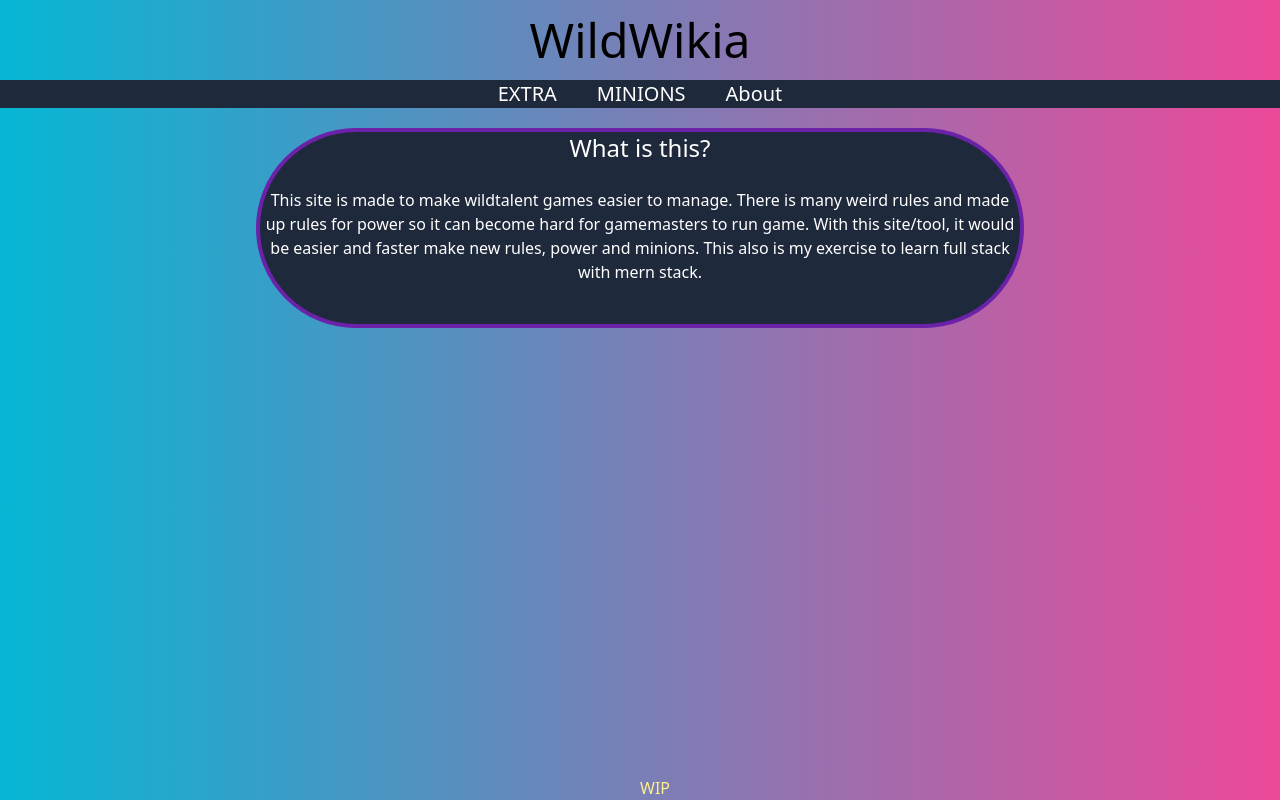
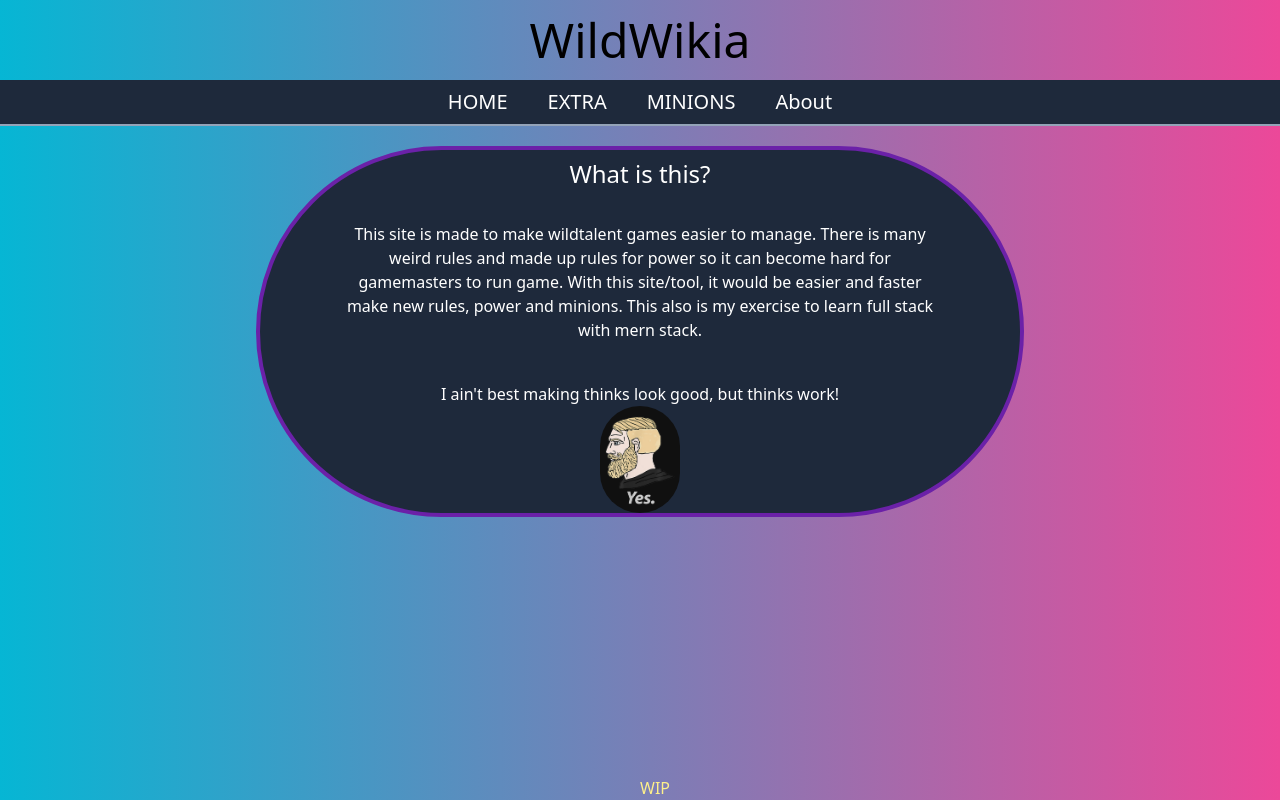
Before and after one commit to axe-rigged/JazzWikia, a React (Create React App) app in the folder frontend/: page /about in a window 1280 px wide. Built offline with nearby package versions, Linux system fonts and the light colour scheme.

Commit message:
Making little bit visual changes

```diff
--- a/frontend/src/App.js
+++ b/frontend/src/App.js
@@ -3,6 +3,7 @@ import {Route, Routes, Link} from 'react-router-dom';
 import EXTRA from './navsite/extras';
 import About from './navsite/about';
 import MINIONS from './navsite/minions';
+import Home from './navsite/home';
 //ctrl+space force intelliSense to pop up.
 //Yksi sivu voisi olla encounter jonne voi lisätä unitteja ja hahmoja propsin avulla. SIellä voi vähentää hitlocationia ja willpower
 //Myös encounter tracker olisi kova
@@ -11,12 +12,14 @@ function App() {
   return (
     <div className="bg-gradient-to-r from-cyan-500 to-pink-500 pb-10 min-h-screen h-full">
       <h1 className='text-5xl font-sans text-center py-4 '>WildWikia</h1>
-      <nav className='text-center static mb-5 bg-slate-800'>
+      <nav className='text-center mb-5 py-2 bg-slate-800 sticky top-0 border-b-2 border-slate-400'>
+        <Link className='mx-5 text-xl text-white' to="/">HOME</Link>
         <Link className='mx-5 text-xl text-white' to="/extra">EXTRA</Link>
         <Link className='mx-5 text-xl text-white' to="/minions">MINIONS</Link>
         <Link className='mx-5 text-xl text-white' to="/about">About</Link>
       </nav>
         <Routes>
+            <Route path='/' element={<Home/>}/>
             <Route path='/extra' element={<EXTRA/>} />
             <Route path='/minions' element={<MINIONS/>} />
             <Route path='/about' element={<About/>} />
--- a/frontend/src/navsite/about.js
+++ b/frontend/src/navsite/about.js
@@ -1,18 +1,23 @@
 import "../App.css";
+import yeschad from "../components/yeschad.jpg"
 //Change  ulkonäkö ja ehkä naama kuva mukaan. Myös jotain pieni juttu.
 function About() {
     return(
         <div className="w-3/5 mx-auto border-purple-800 border-4 border-solid bg-slate-800 rounded-full text-white">
-            <h1 className="text-center text-2xl">
+            <h1 className="text-center text-2xl py-2">
                 What is this?
             </h1>
             <br/>
-            <p className="text-center mb-10">
+            <div className="">
+            <p className="text-center mb-10 w-4/5 mx-auto">
                 This site is made to make wildtalent games easier to manage.
                 There is many weird rules and made up rules for power so it can become hard for gamemasters to run game.
                 With this site/tool, it would be easier and faster make new rules, power and minions.
                 This also is my exercise to learn full stack with mern stack.
             </p>
+                <p className="text-center">I ain't best making thinks look good, but thinks work!</p>
+            <img className="rounded-full w-20 mx-auto" src={yeschad} alt="YES"/>
+            </div>
         </div>
     );
 }
--- a/frontend/src/navsite/extras.js
+++ b/frontend/src/navsite/extras.js
@@ -35,7 +35,7 @@ function EXTRA(){
         </div>
         <div className="">
             <table className="table-fixed mx-auto w-4/5 text-white">
-                <thead className="bg-slate-800">
+                <thead className="bg-slate-800 border-b-2 border-slate-400">
                     <tr><th>Power:</th><th>Type:</th><th>Cost:</th><th>Effect</th></tr>
                 </thead>
                 <tbody className="bg-slate-600">
--- a/frontend/src/navsite/home.js
+++ b/frontend/src/navsite/home.js
@@ -3,9 +3,7 @@ import "../App.css";
 function Home(){
     return(
         <div>
-            <a>
-                <img/>
-            </a>
+
         </div>
     );
 }
```
Also changed, not shown: frontend/src/components/yeschad.jpg (added).
